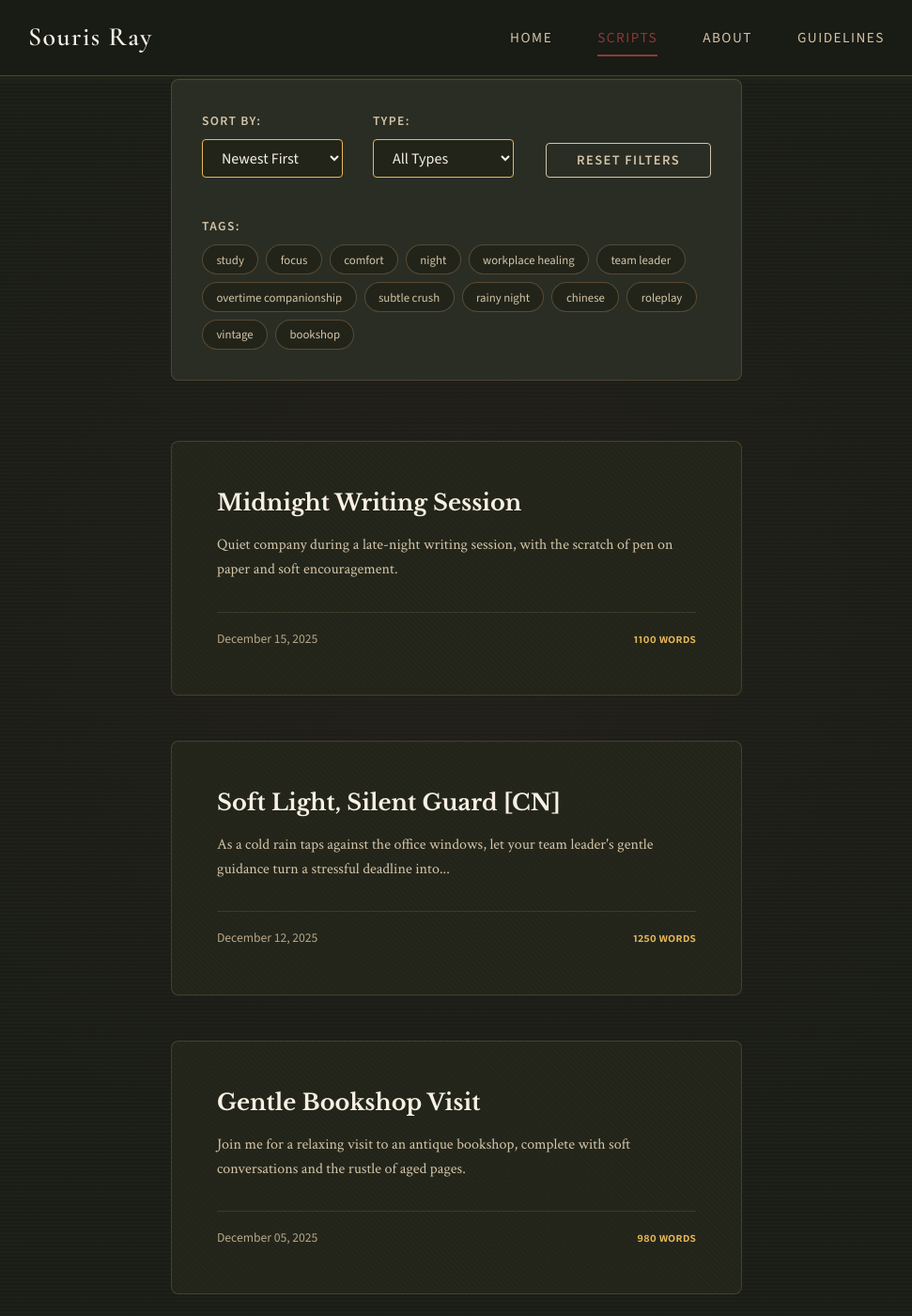
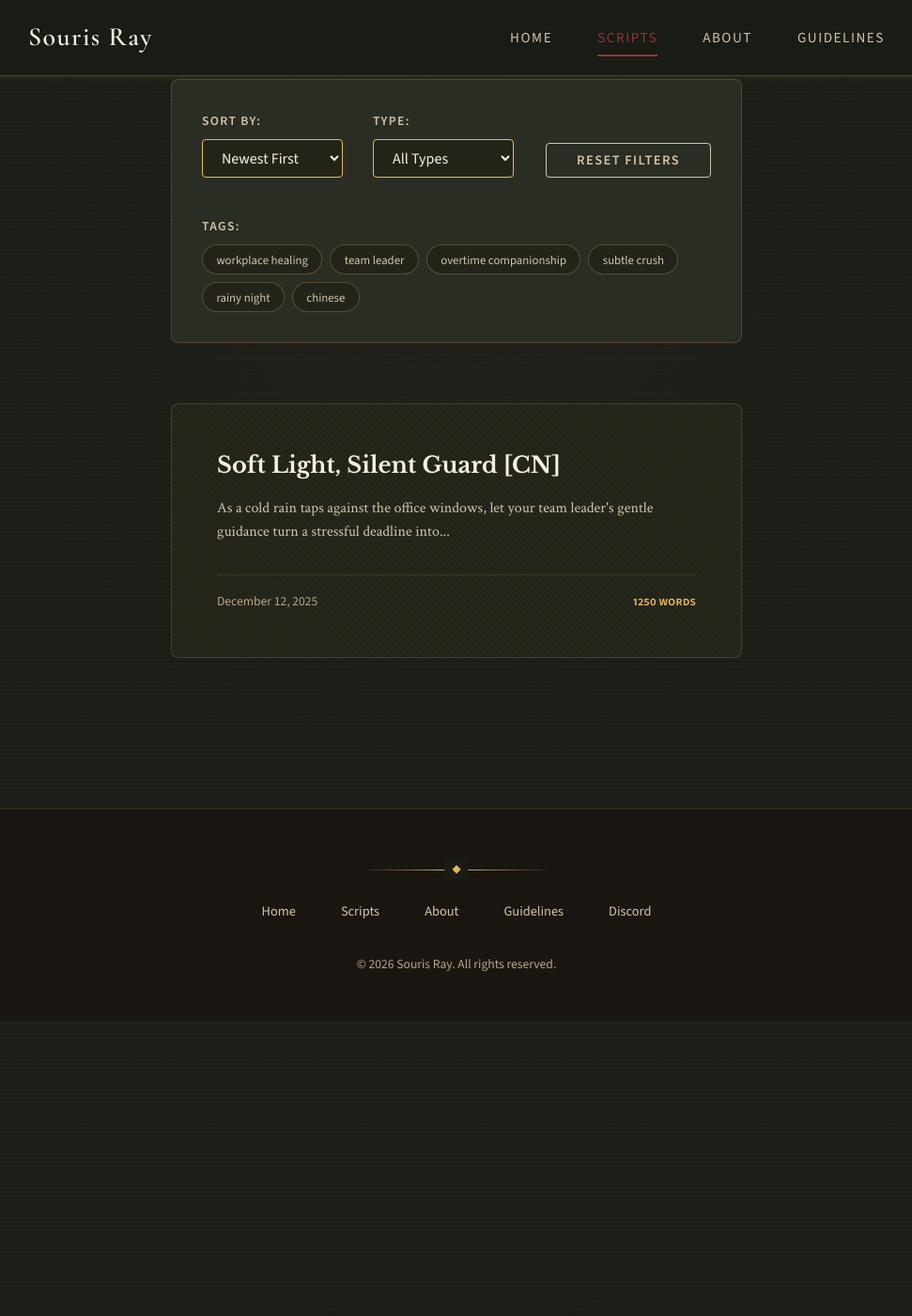
Before and after one commit to souris-ray/souris-ray.github.io, a Jekyll site: the page built from scripts.html, in a window 1280 px wide and 1400 px high, scrolled down 457 px. Shown: the whole window at 94% size, without its empty margins (154-1125 px from the left). Built offline with Jekyll 4.4.1, drawn with Linux system fonts in a browser that asks for light colours; after the commit the page ends 1542 px from its top, so only the background shows below that.

Commit message:
updated script setup

```diff
--- a/_layouts/script.html
+++ b/_layouts/script.html
@@ -3,11 +3,6 @@ layout: default
 ---
 
 <div class="script-page">
-  <!-- Visual guide lines (temporary for debugging) -->
-  <div style="position: fixed; top: 0; left: 12.5%; bottom: 0; width: 1px; background: red; z-index: 9999;"></div>
-  <div style="position: fixed; top: 0; left: 72.5%; bottom: 0; width: 1px; background: red; z-index: 9999;"></div>
-  <div style="position: fixed; top: 0; left: 87.5%; bottom: 0; width: 1px; background: red; z-index: 9999;"></div>
-
   <div class="script-header">
     <a href="{{ '/scripts' | relative_url }}" class="back-link">← Back to Scripts</a>
     <div class="ornamental-divider"></div>
--- a/_scripts/gentle-bookshop-visit.md
+++ /dev/null
@@ -1,39 +0,0 @@
----
-title: "Gentle Bookshop Visit"
-description: "Join me for a relaxing visit to an antique bookshop, complete with soft conversations and the rustle of aged pages."
-word_count: 980
-date: 2025-12-05
-tags: [roleplay, comfort, vintage, bookshop]
-type: roleplay
-pdf: /assets/pdfs/gentle-bookshop-visit.pdf
----
-
-*[Soft bell chime as door opens]*
-
-Oh, hello there. Welcome to my little bookshop. Please, come in, come in. Don't mind the rain on your coat—we're all friends of a rainy day here among the books.
-
-## The Shop
-
-This shop has been in my family for three generations. You can smell the history, can't you? That wonderful scent of aged paper and leather bindings, with just a hint of Earl Grey from my teacup.
-
-*[Gentle footsteps on creaky wooden floorboards]*
-
-Let me show you around...
-
-## The Collection
-
-Here in this corner, we have first editions. Handle them carefully—they're quite precious. This one here, see how the gold leaf on the spine catches the light?
-
-*[Soft page turning]*
-
-Beautiful, isn't it?
-
-## Special Finds
-
-Oh, you have an eye for quality! That volume you're looking at—yes, that one—it's a rare find. I just acquired it last week from an estate sale. The binding is in remarkable condition for its age.
-
-Would you like me to wrap it for you?
-
----
-
-*This is a sample script. Replace with your actual content.*
--- a/_scripts/midnight-writing-session.md
+++ /dev/null
@@ -1,45 +0,0 @@
----
-title: "Midnight Writing Session"
-description: "Quiet company during a late-night writing session, with the scratch of pen on paper and soft encouragement."
-word_count: 1100
-date: 2025-12-15
-tags: [study, focus, comfort, night]
-type: companion
-pdf: /assets/pdfs/midnight-writing-session.pdf
----
-
-*[Clock chimes midnight in the distance]*
-
-Still awake, I see. Me too. There's something special about these quiet hours, isn't there? When the world sleeps and it's just us and our thoughts.
-
-## The Atmosphere
-
-I've brought tea—chamomile with honey. And I've lit a few candles. The overhead lights are too harsh for this time of night. Candlelight is softer, kinder to tired eyes.
-
-*[Soft sound of pen on paper]*
-
-Don't mind me. I'll just be here, working on my own writing. You focus on yours.
-
-## Companionable Silence
-
-*[Occasional page turning]*
-
-*[Gentle pen scratches]*
-
-It's nice, isn't it? Working alongside someone in comfortable silence. No pressure to fill the quiet with words. The scratch of pen on paper is conversation enough.
-
-## Gentle Encouragement
-
-*[Pause in writing]*
-
-How are you doing? Making progress?
-
-Remember—it doesn't have to be perfect. Not tonight. Tonight is just about getting the words down. You can polish them later, in daylight. For now, let them flow.
-
-*[Resume writing sounds]*
-
-I'm here if you need a break. But otherwise, let's keep going. The night is young, and we have stories to tell.
-
----
-
-*This is a sample script. Replace with your actual content.*
--- a/_scripts/soft-light-silent-guard.md
+++ b/_scripts/soft-light-silent-guard.md
@@ -19,19 +19,20 @@ pdf: /assets/pdfs/SCRIPT_caring_during_overtime.pdf
 看起来⋯⋯是那个月底报表还没做完吗？我记得今天下午你好像遇到了一些数据统计的问题。
 【语调温和耐心，没有任何责备的意思】
 【轻柔的叹息声，夹杂着理解】
+
 ## Background
 
 The scene unfolds in a nearly deserted office building at night. While the rest of the world has gone home, a single desk remains lit, where the listener is struggling with a complex month-end report. The atmosphere is defined by the low hum of the air conditioner and the rhythmic tapping of a keyboard until the silence is broken by the approach of a protective team leader. As a sudden rainstorm begins to lash against the glass, the office transforms into an intimate, isolated world where professional boundaries soften into genuine emotional support.
 
 ## The Speaker - The Caring Lead
-Role: An observant and highly capable Group Leader/Colleague.
-Personality: He is "gentle and patient," possessing a "warm and steady" nature that avoids being overbearing.
-Key Traits: He is incredibly attentive, noticing small details like an empty water cup or a furrowed brow. Though he maintains a professional exterior, he is prone to "adorable moments of fluster" when his true feelings slip through.
+Role: An observant and highly capable group leader / colleague.
+Personality: He is gentle and patient, possessing a warm and steady nature that avoids being overbearing.
+Key Traits: He is incredibly attentive, noticing small details like an empty water cup or a furrowed brow. Though he maintains a professional exterior, he is prone to adorable moments of fluster when his true feelings slip through.
 Motivation: He finds a deep sense of fulfillment not in his own success, but in being the person the listener can rely on.
 
 
 ## The Listener
 Role: A dedicated professional handling a high-pressure project.
-Personality: Known for being "focused and responsible," the listener often loses themselves in their work to the point of neglecting their own needs.
-Key Traits: They are highly organized—even their rough notes are neat—and they possess a quiet strength that the Speaker deeply admires.
-Current State: Exhausted and facing technical hurdles with cross-departmental data, they are in need of the "security and encouragement" that only a trusted companion can provide.
+Personality: Known for being focused and responsible, the listener often loses themselves in their work to the point of neglecting their own needs.
+Key Traits: They are highly organized, even their rough notes are neat. They possess a quiet strength that the Speaker deeply admires.
+Current State: Exhausted and facing technical hurdles with cross-departmental data, they are in need of the security and encouragement that only a trusted companion can provide.
--- a/assets/css/main.css
+++ b/assets/css/main.css
@@ -836,8 +836,8 @@ em, i {
 
 .script-container {
   display: grid;
-  grid-template-columns: 12.5vw 60vw 15vw 12.5vw;
-  grid-template-areas: ". content sidebar .";
+  grid-template-columns: 12.5vw 59vw 1vw 14vw 12.5vw;
+  grid-template-areas: ". content . sidebar .";
   align-items: start;
 }
 
@@ -862,6 +862,7 @@ em, i {
 
 .script-content {
   grid-area: content;
+  width: 100%;
   background-color: var(--color-bg-card);
   padding: var(--spacing-xl);
   border: 1px solid rgba(212, 165, 116, 0.2);
@@ -907,6 +908,7 @@ em, i {
 
 .script-sidebar {
   grid-area: sidebar;
+  width: 100%;
   position: sticky;
   top: calc(var(--spacing-xl) + 60px);
 }
```
